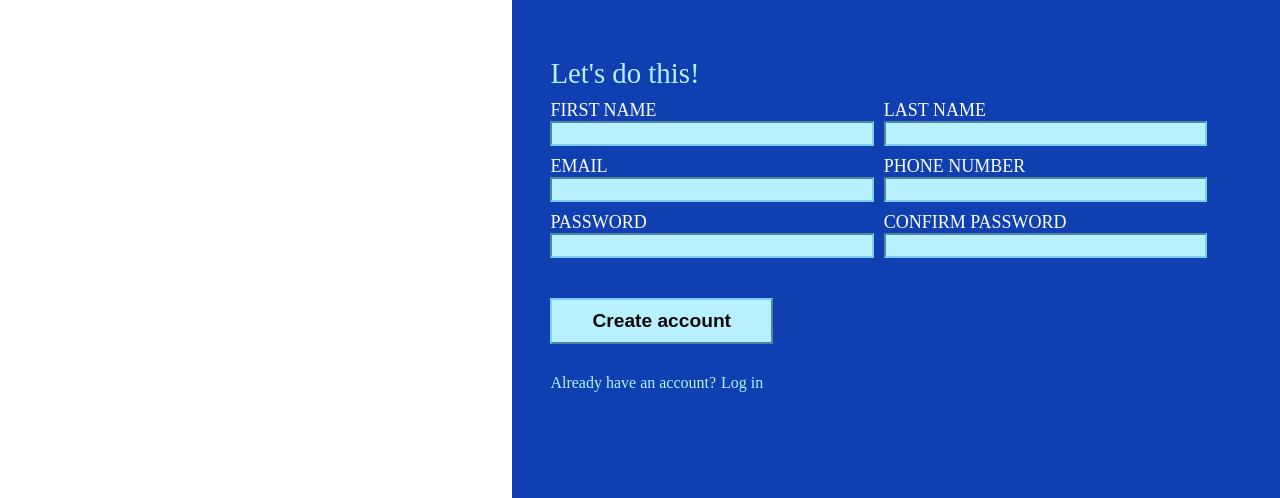
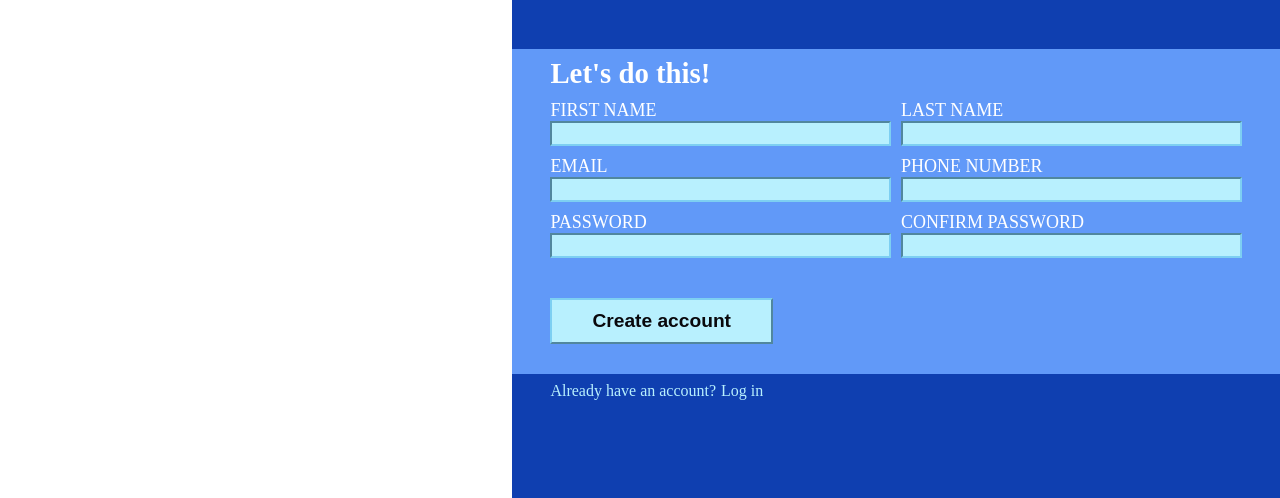
Before and after one commit to chicco4/sign-up-form, a plain HTML site: page index.html in a window 1280 px wide. Shown: the part 302-800 px from the top of the page. Drawn offline with Linux system fonts and the light colour scheme.

Commit message:
maybe a little better this way

```diff
--- a/style.css
+++ b/style.css
@@ -62,7 +62,7 @@ h1 {
     flex-direction: column;
     justify-content: center;
     width: 60vw;
-    padding-left: 3vw;
+
     background-color: var(--fourth);
     color: var(--third);
 }
@@ -71,6 +71,7 @@ h1 {
     font-weight: 500;
     width: 90%;
     font-size: 1.2rem;
+    padding-left: 3vw;
 }
 
 .remote-text {
@@ -79,22 +80,27 @@ h1 {
 }
 
 .form {
-    width: 90%;
     display: flex;
     flex-direction: column;
     gap: 10px;
+    padding-left: 3vw;
+    padding-right: 3vw;
 }
 
 .form-title {
     width: 100%;
     font-size: 1.8rem;
-    font-weight: 500;
+    font-weight: bold;
+    padding-top: 1vh;
+    color: white;
 }
 
 label {
     color: white;
 }
-
+.form{
+    background-color: var(--fifth);
+}
 .form-input {
     display: flex;
     flex-direction: row;
@@ -134,6 +140,8 @@ button:hover {
     flex-direction: row;
     gap: 5px;
     width: 90%;
+    padding-left: 3vw;
+    padding-top: 1vh;
 }
 
 a {
```
